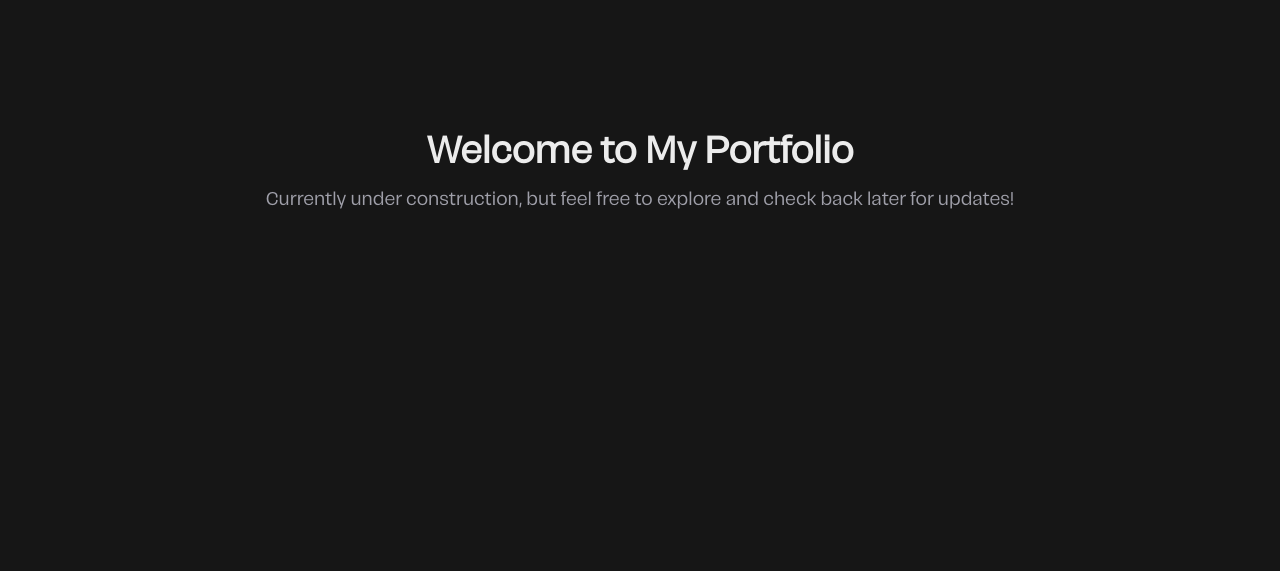
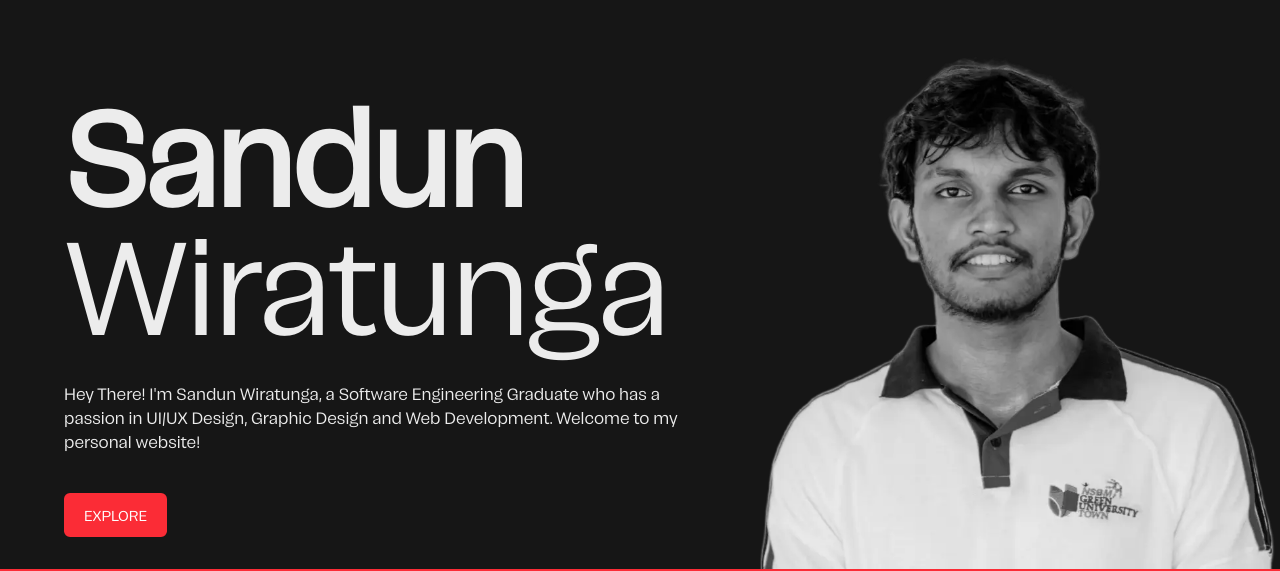
Before and after one commit to sandunwira/portfolio, a React (Vite) app: page / in a window 1280 px wide. Shown: the part 231-802 px from the top of the page. Built offline with nearby package versions, Linux system fonts and the light colour scheme.

Commit message:
feat: enhance HomePage layout with header and introduction section

```diff
--- a/src/pages/Home.jsx
+++ b/src/pages/Home.jsx
@@ -2,12 +2,41 @@ import React from "react";
 
 function HomePage() {
 	return (
+		<>
+			<header className="h-dvh w-full flex flex-row">
+				<div className="h-full w-7/12 flex items-end justify-between py-8 px-16">
+					<div className="flex flex-col items-start space-y-10">
+						<h1 className="text-9xl tracking-tight">
+							<span className="font-black">Sandun</span><br />
+							<span className="font-medium">Wiratunga</span>
+						</h1>
+
+						<p className="text-md font-normal">
+							Hey There! I'm Sandun Wiratunga, a Software Engineering Graduate who has a passion in UI/UX Design, Graphic Design and Web Development. Welcome to my personal website!
+						</p>
+
+						<button className="uppercase text-sm bg-red-500 text-white px-4.5 py-2.5 rounded-md hover:bg-red-600 border-2 border-red-500 transition-colors duration-300">
+							Explore
+						</button>
+					</div>
+				</div>
+
+				<div className="h-full flex flex-col justify-end w-5/12">
+					<img src="/images/propic.webp" alt="Hero" className="w-full object-contain" />
+				</div>
+			</header>
+
+			<div class="font-black text-2xl -ml-10 pt-1.5 pb-2.5 whitespace-nowrap overflow-hidden text-black bg-red-500">
+				UI/UX DESIGN • GRAPHIC DESIGN • WEB DEVELOPMENT • UI/UX DESIGN • GRAPHIC DESIGN • WEB DEVELOPMENT • UI/UX DESIGN • GRAPHIC DESIGN • WEB DEVELOPMENT • UI/UX DESIGN • GRAPHIC DESIGN • WEB DEVELOPMENT • UI/UX DESIGN • GRAPHIC DESIGN • WEB DEVELOPMENT
+			</div>
+
 			<div className="flex flex-col items-center justify-center min-h-screen py-2">
 				<h1 className="text-4xl font-bold mb-4">Welcome to My Portfolio</h1>
 				<p className="text-lg text-zinc-400">
 					Currently under construction, but feel free to explore and check back later for updates!
 				</p>
 			</div>
+		</>
 	);
 }
 
```
Lines whose indentation alone changed are shown as unchanged.
